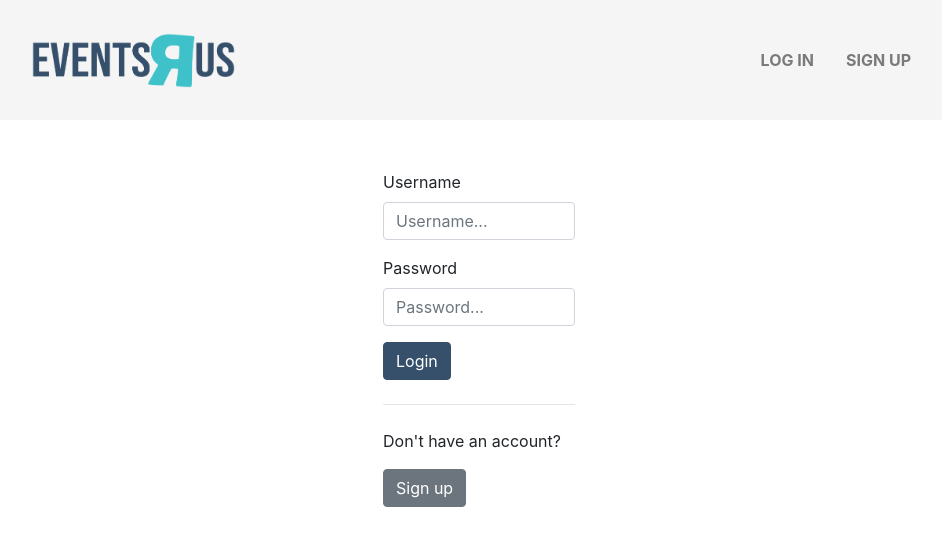
After one commit to mcclymontdev/events_r_us, a Django app: page /login in a window 1280 px wide. The commit adds this page. Shown: the top 546 px of the page, without its empty margins (161-1103 px from the left). Run offline with Django 3.2, Linux system fonts and the light colour scheme; some libraries are stand-ins or nearby versions.

Commit message:
Added login template and url scheme.

```diff
--- a/events/urls.py
+++ b/events/urls.py
@@ -5,5 +5,6 @@ app_name = 'events'
 
 urlpatterns = [
     path('', views.index, name='index'),
-    path('signup', views.signup, name='signup'),
+    path('sign-up', views.signup, name='sign-up'),
+    path('login', views.login, name='login'),
 ]
--- a/events/views.py
+++ b/events/views.py
@@ -6,4 +6,7 @@ def index(request):
     return render(request, 'events/index.html')
 
 def signup(request):
-    return render(request, 'events/signup.html')
+    return render(request, 'events/sign-up.html')
+
+def login(request):
+    return render(request, 'events/login.html')
--- /dev/null
+++ b/templates/events/login.html
@@ -0,0 +1,27 @@
+{% extends 'events/base.html' %}
+{% load static %}
+
+{% block title_block %}
+    Login
+{% endblock %}
+
+{% block body_block %}
+    <!-- Login form -->
+    <div class="d-flex justify-content-center">
+      <form id="signup-login-form">
+        <div class="form-group">
+          <label for="username">Username</label>
+          <input type="text" class="form-control" id="username" placeholder="Username...">
+        </div>
+        <div class="form-group">
+          <label for="password">Password</label>
+          <input type="password" class="form-control" id="password" placeholder="Password...">
+        </div>
+        <button type="submit" class="btn btn-primary" id="login">Login</button>
+        <hr class="my-4">
+        <p>Don't have an account?</p>
+        <button href="" class="btn btn-secondary" id="signin">Sign up</button>
+      </form>
+      </div>
+      <!-- End login form-->
+{% endblock %}
--- a/templates/events/signup.html
+++ b/templates/events/sign-up.html
@@ -2,7 +2,7 @@
 {% load static %}
 
 {% block title_block %}
-    Home
+    Sign up
 {% endblock %}
 
 {% block body_block %}
@@ -24,7 +24,7 @@
           <button type="submit" class="btn btn-primary" id="signup">Sign up</button>
           <hr class="my-4">
           <p>Already have an account?</p>
-          <button type="submit" class="btn btn-secondary" id="signin">Sign in</button>
+          <button type="submit" class="btn btn-secondary" id="signin">Login</button>
         </form>
     </div>
     <!-- End sign up form-->
```
Also changed, not shown: 1 other file.
